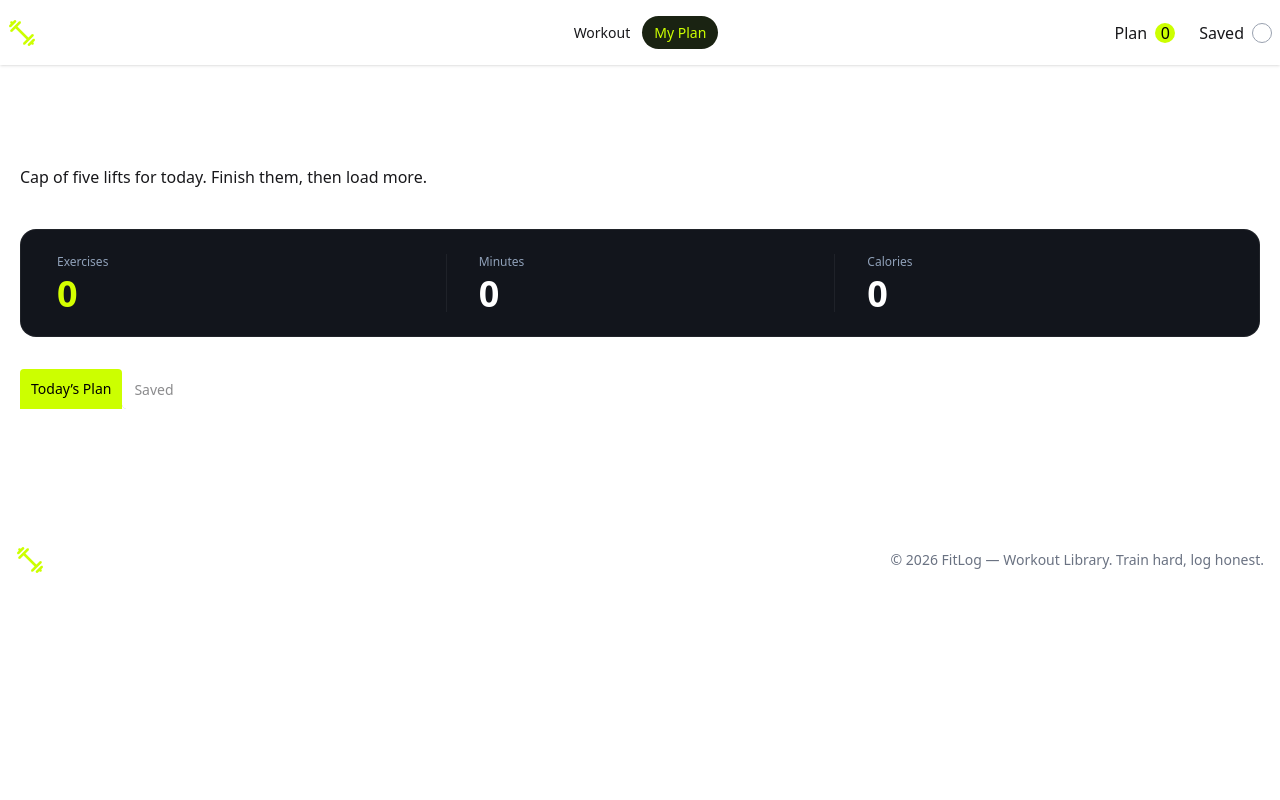
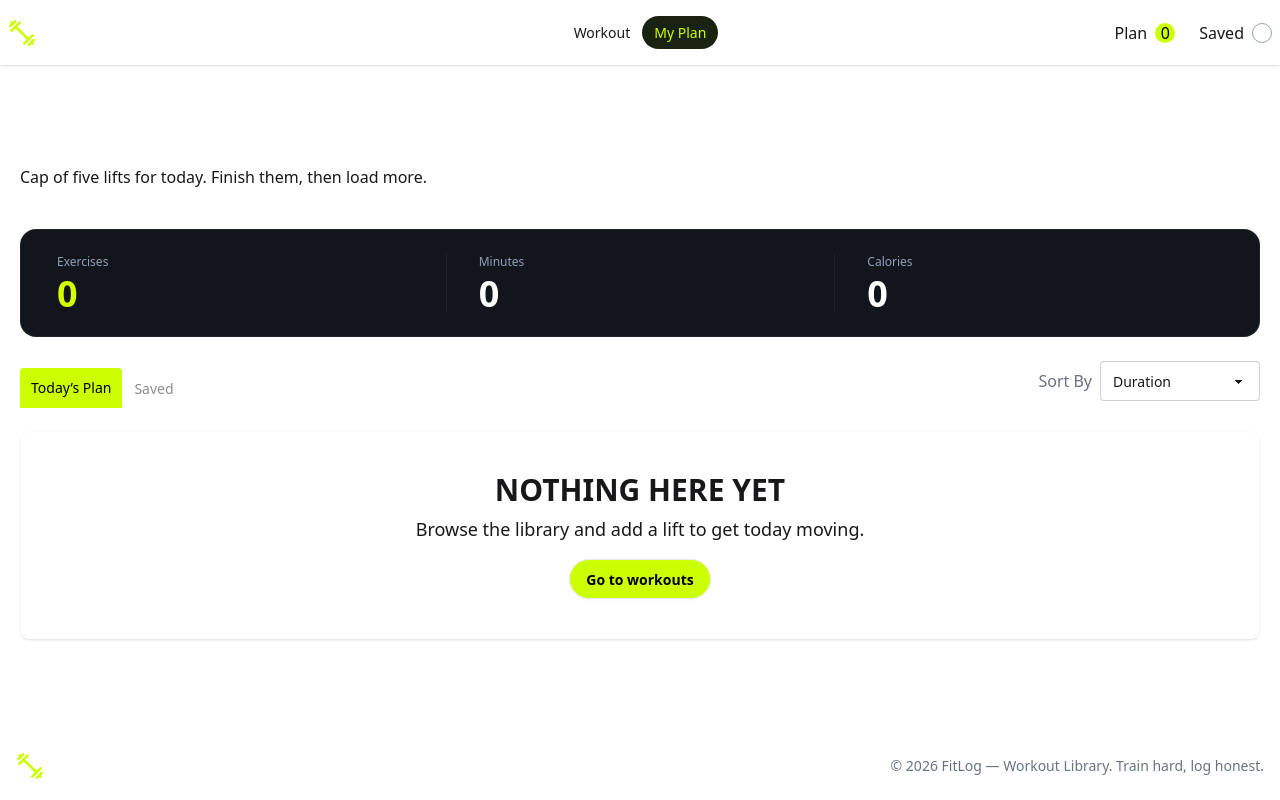
Before and after one commit to adelahammed/a6-fitlog, a Next.js app: page /myplan in a window 1280 px wide. Built offline with nearby package versions, Linux system fonts and the light colour scheme.

Commit message:
sorting added

```diff
--- /dev/null
+++ b/src/Component/CardPlaceholder.jsx
@@ -0,0 +1,24 @@
+import Link from "next/link";
+import React from "react";
+
+const CardPlaceholder = () => {
+  return (
+    <div className="card w-full bg-base-100 card-xl shadow-sm">
+      <div className="card-body text-center ">
+        <h2 className="card-title text-3xl font-bold mx-auto">
+          NOTHING HERE YET
+        </h2>
+        <p className="pb-2 text-md">
+          Browse the library and add a lift to get today moving.
+        </p>
+        <div className="justify-center card-actions">
+          <Link href="/" className="btn rounded-full bg-[#CCFF00] text-black">
+            Go to workouts
+          </Link>
+        </div>
+      </div>
+    </div>
+  );
+};
+
+export default CardPlaceholder;
--- a/src/Component/Myplancard.jsx
+++ b/src/Component/Myplancard.jsx
@@ -5,6 +5,7 @@ import Image from "next/image";
 import Link from "next/link";
 import React, { useContext } from "react";
 import { Bounce, toast } from "react-toastify";
+import CardPlaceholder from "./CardPlaceholder";
 
 const Myplancard = ({ props, tab }) => {
   const { todaysitem, settodaysitem } = useContext(TodoContext);
--- a/src/app/myplan/page.jsx
+++ b/src/app/myplan/page.jsx
@@ -3,12 +3,29 @@ import React, { useContext, useState } from "react";
 import { TodoContext } from "../Context/TodaysContext";
 import { SavedItemContext } from "../Context/SavedContext";
 import Myplancard from "@/Component/Myplancard";
+import CardPlaceholder from "@/Component/CardPlaceholder";
 
 const page = () => {
   const { todaysitem } = useContext(TodoContext);
   const { saveditem } = useContext(SavedItemContext);
   const [activeTab, setActiveTab] = useState("today");
+  const [sortBy, setSortBy] = useState("duration");
 
+  const sortItems = (items) => {
+    const sortedItems = [...items];
+
+    if (sortBy === "duration") {
+      sortedItems.sort((a, b) => b.duration - a.duration);
+    } else if (sortBy === "rating") {
+      sortedItems.sort((a, b) => b.rating - a.rating);
+    } else if (sortBy === "calories") {
+      sortedItems.sort((a, b) => b.caloriesBurned - a.caloriesBurned);
+    }
+
+    return sortedItems;
+  };
+  const sortedTodaysItem = sortItems(todaysitem);
+  const sortedSavedItem = sortItems(saveditem);
   return (
     <div className="container mx-auto px-5 py-10">
       <div className="pb-10">
@@ -52,8 +69,22 @@ const page = () => {
           </div>
         </div>
       </div>
+      <div className="pt-6 flex gap-2 items-center justify-end">
+        <div>
+          <p className="text-gray-500">Sort By</p>
+        </div>
+        <select
+          defaultValue={sortBy}
+          onChange={(e) => setSortBy(e.target.value)}
+          className="select max-w-40"
+        >
+          <option value="duration">Duration</option>
+          <option value="rating">Rating</option>
+          <option value="calories">Calories</option>
+        </select>
+      </div>
 
-      <div className="tabs tabs-lift py-8">
+      <div className="tabs tabs-lift py-8 mt-[-65px]">
         <input
           type="radio"
           name="my_tabs_3"
@@ -63,9 +94,13 @@ const page = () => {
           onChange={() => setActiveTab("today")}
         />
         <div className="tab-content py-6">
-          {todaysitem.map((item) => {
-            return <Myplancard props={item} tab="today" key={item.id} />;
-          })}
+          {todaysitem.length > 0 ? (
+            sortedTodaysItem.map((item) => {
+              return <Myplancard props={item} tab="today" key={item.id} />;
+            })
+          ) : (
+            <CardPlaceholder />
+          )}
         </div>
 
         <input
@@ -76,9 +111,13 @@ const page = () => {
           onChange={() => setActiveTab("saved")}
         />
         <div className="tab-content  py-6">
-          {saveditem.map((item) => {
-            return <Myplancard props={item} key={item.id} />;
-          })}
+          {saveditem.length > 0 ? (
+            sortedSavedItem.map((item) => {
+              return <Myplancard props={item} tab="saved" key={item.id} />;
+            })
+          ) : (
+            <CardPlaceholder />
+          )}
         </div>
       </div>
     </div>
```
